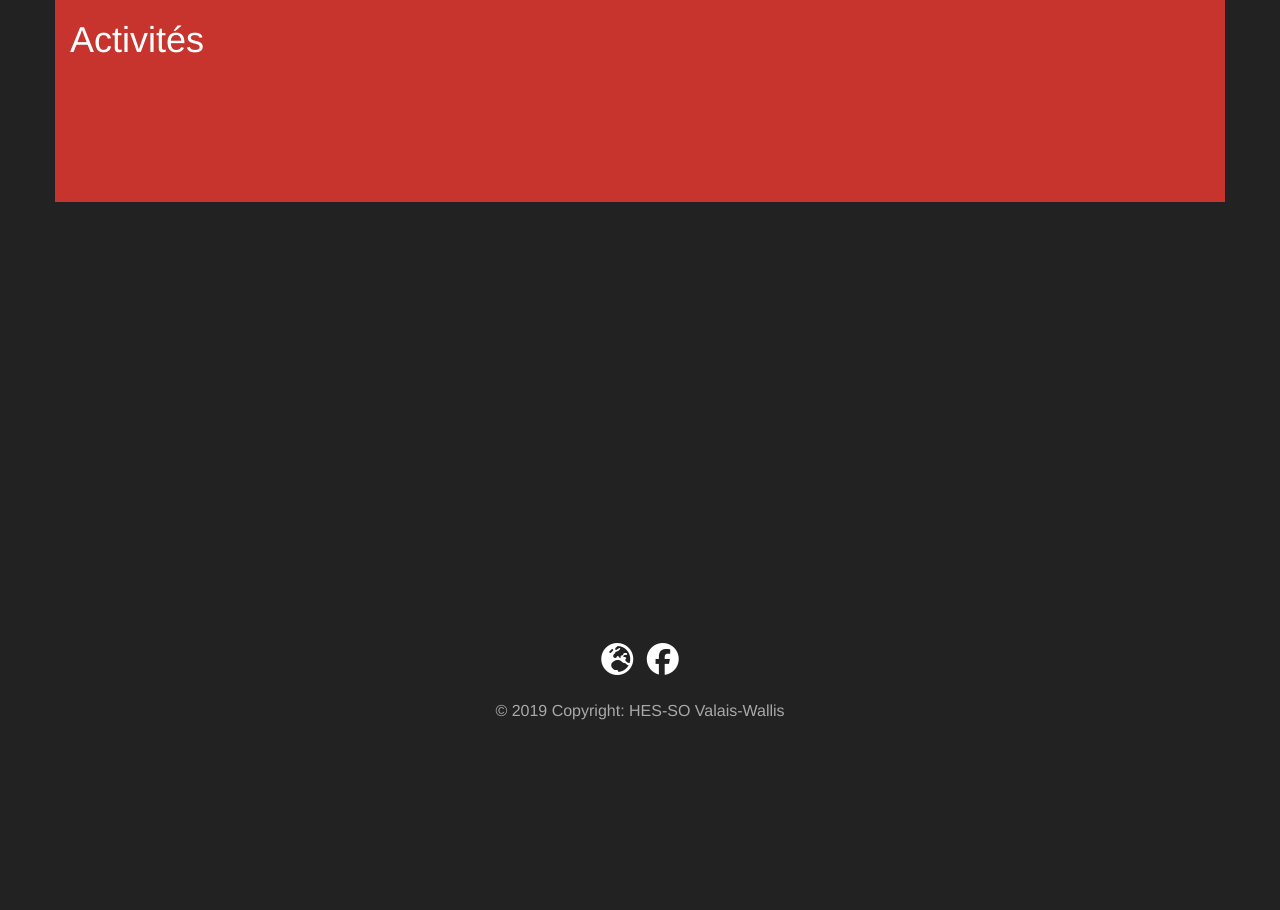
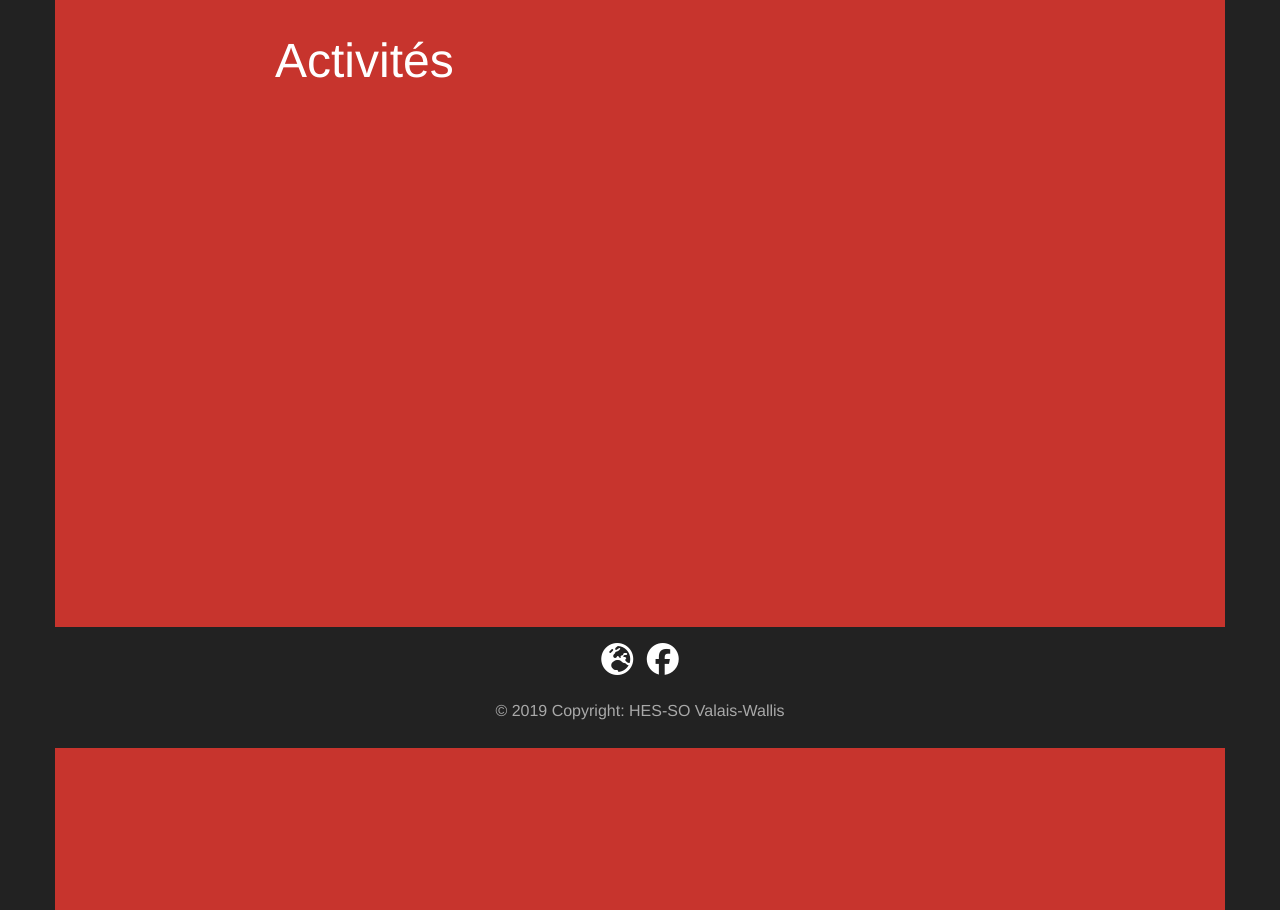
Before and after one commit to Borganov/audioguide, a Django app: template templates/activity/activities.html in a window 1280 px wide. Shown: the part 52-962 px from the top of the page. Before the commit the page ends 772 px from the top, so only its background shows below. Run offline with Django 3.2, Linux system fonts and the light colour scheme; the template is opened without the code that fills it, so the values that code supplies are empty; parts of the project's set-up code (start-up, migrations or seed data) failed here and were passed over; some libraries are stand-ins or nearby versions.

Commit message:
titre activité visible numéros en float mise en page comme position et positionItem

```diff
--- a/activity/models.py
+++ b/activity/models.py
@@ -26,7 +26,7 @@ class Activity(models.Model):
 
 class ActivityItem(models.Model):
     lang = models.ForeignKey('activity.Language', on_delete=models.DO_NOTHING, default=1)
-    order = models.IntegerField(default=1)
+    order = models.FloatField(default=1)
     title = models.CharField(max_length=200)
     description = models.TextField(max_length=1000)
     objects = models.Manager()
@@ -34,7 +34,7 @@ class ActivityItem(models.Model):
     activity = models.ForeignKey('Activity', on_delete=models.CASCADE)
 
     def __str__(self):
-        return '{activityNumber} - {activityImg} - {description} - {order}'.format(activityNumber = self.activity.number, activityImg = self.activity.img, description = self.description, order = self.order)
+        return '{activityNumber} -  {description} - {activityImg} - {order}'.format(activityNumber = self.activity.number,  description = self.description, activityImg = self.activity.img, order = self.order)
 
     def __unicode__(self):
         return self.activity.title
--- a/activity/views.py
+++ b/activity/views.py
@@ -8,7 +8,8 @@ from .models import Language, ActivityItem, Activity
 
 def activity(request):
     lang = Language.objects.get(abreviation=request.LANGUAGE_CODE)
-    activities = ActivityItem.objects.filter(isActive=True, lang=lang.id).order_by('activity__number')
+    activities = ActivityItem.objects.filter(isActive=True, lang=lang.id).order_by('activity__number', 'order')
+
     context = {
         'activities': activities,
     }
--- a/templates/activity/activities.html
+++ b/templates/activity/activities.html
@@ -6,35 +6,34 @@
 {% load i18n %}
 
 {% block content %}
-<!-- Custom fonts for this template-->
-<h1>{% trans "Activités" %}</h1><br>
 
+<div class="container-fluid content-height">
+    <div class="row top-buffer">
+      <div class="col-md-2"> </div>
+      <div class="col-md-8">
+        <h1 class="postition_title">{% trans "Activités" %}</h1>
+      </div>
+      <div class="col-md-2"> </div>
+    </div>
     {% for activity in activities %}
     <h3>{{activity.activity.prestataire}}</h3>
-    {% csrf_token %}
+    <a href="{{activity.id}}"><div class="row top-buffer">
+        <div class="col-md-8 col-offset-md-2 col-sm-12 align-middle panel panel-default">
 
-        <a href="{{activity.id}}">
-
-        <div class="container-fluid">
-            <div class="row top-buffer">
-                <div class="col-md-12">
+            <div class="row">
+              <div class="col-sm-3">
+                <img src="{{ baseUrl }}/{{activity.activity.img}}" class="imagePositionList" alt="imageText" />
+              </div>
+              <div class="col-sm-9">
+                <h2 class="h2ActivityList">{{activity.name}}</h2>
+                <br>
+                <p>{{activity.description}}</p>
               </div>
             </div>
-            <div class="row top-buffer" style="text-align:justify">
 
-                <div class="col-md-12">
-                    <h3>{{activity.description}}</h3>
         </div>
       </div>
-            <div class="row top-buffer">
-                <div class="col-md-12">
-                    <img src="{{ baseUrl }}/{{activity.activity.img}}" width="100" height="100">
-                </div>
-            </div>
-        </div></a>
-
-    <br> <br>
-
+    </a>
     {% endfor %}
 
 
```
Also changed, not shown: activity/admin.py (+5 -5 lines), templates/activity/activityItem.html (+43 -9 lines), templates/pages/start.html (+2 -9 lines), activity/migrations/0011_auto_20200212_1313.py (added), activity/migrations/0012_auto_20200212_1314.py (added), activity/migrations/0013_auto_20200212_1315.py (added). Lines whose indentation alone changed are shown as unchanged.
